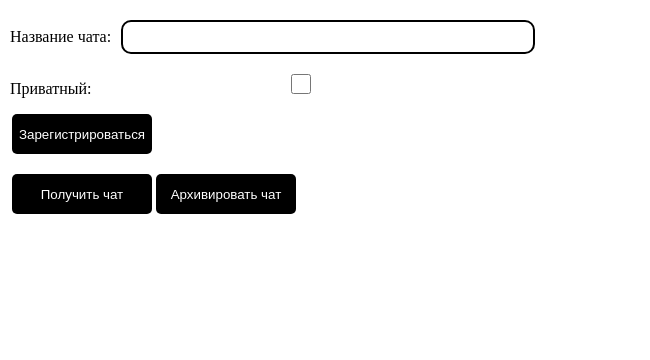
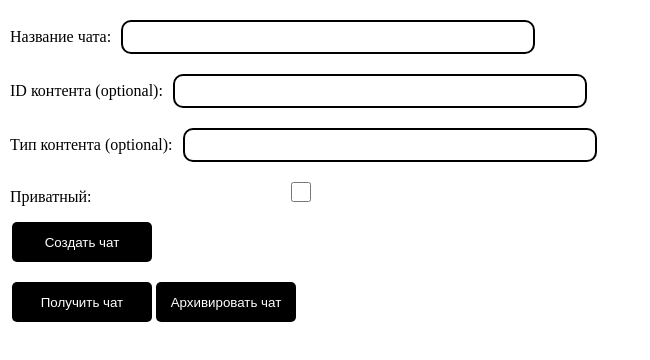
Before and after one commit to lct-2024/lct-2024, a React (Create React App) app in the folder frontend/: page / in a window 1280 px wide. Shown: the top 360 px of the page, without its empty margins (0-650 px from the left). Built offline with nearby package versions, Linux system fonts and the light colour scheme.

Commit message:
fix
changes

```diff
--- a/frontend/src/components/CommandChat.jsx
+++ b/frontend/src/components/CommandChat.jsx
@@ -54,6 +54,25 @@ const CommandChat = ({ id }) => {
                     required
                 />
             </div>
+            <div>
+                <label htmlFor="contentId">ID контента (optional):</label>
+                <input
+                    type="text"
+                    id="contentId"
+                    value={contentId}
+                    onChange={(e) => setContentId(e.target.value)}
+                />
+            </div>
+
+            <div>
+                <label htmlFor="contentType">Тип контента (optional):</label>
+                <input
+                    type="text"
+                    id="contentType"
+                    value={contentType}
+                    onChange={(e) => setContentType(e.target.value)}
+                />
+            </div>
 
             <div>
                 <label htmlFor="isPrivate">Приватный:</label>
@@ -67,7 +86,7 @@ const CommandChat = ({ id }) => {
 
             {error && <div className="error">{error}</div>}
             {success && <div className="alarm"><p>Чат успешно создан</p></div>}
-            <button type="submit">Зарегистрироваться</button>
+            <button type="submit">Создать чат</button>
             <VacancyPage id={chatId} />
         </form>
     );
--- a/frontend/src/components/LoginForm.jsx
+++ b/frontend/src/components/LoginForm.jsx
@@ -64,7 +64,7 @@ const LoginForm = ({ onLogin }) => {
                     required
                 />
             </div>
-            {error && <div className="error">{error}</div>} {/* Вывод ошибки */}
+            {error && <div className="error">{error}</div>}
             <button type="submit">Войти</button>
         </form>
     );
--- a/frontend/src/components/VacancyPage.jsx
+++ b/frontend/src/components/VacancyPage.jsx
@@ -8,7 +8,7 @@ const VacancyPage = ({ id }) => {
     const handleChat = async (e) => {
         e.preventDefault();
         setError(null);
-        setChatData(null); // Clear previous data
+        setChatData(null);
 
         try {
             const response = await axios.post('https://chat.lct24.dev.40ants.com/api/get_chat', {
@@ -17,9 +17,10 @@ const VacancyPage = ({ id }) => {
                 params: {
                     id,
                 },
+                id: 1
             });
-
-            setChatData(response.data);
+            console.log(response)
+            setChatData(response.data.result);
         } catch (error) {
             setError('Произошла ошибка. Попробуйте позже.');
             console.error('Error:', error);
@@ -37,6 +38,7 @@ const VacancyPage = ({ id }) => {
                 params: {
                     id,
                 },
+                id: 1
             });
 
             console.log('Response:', response.data);
```
